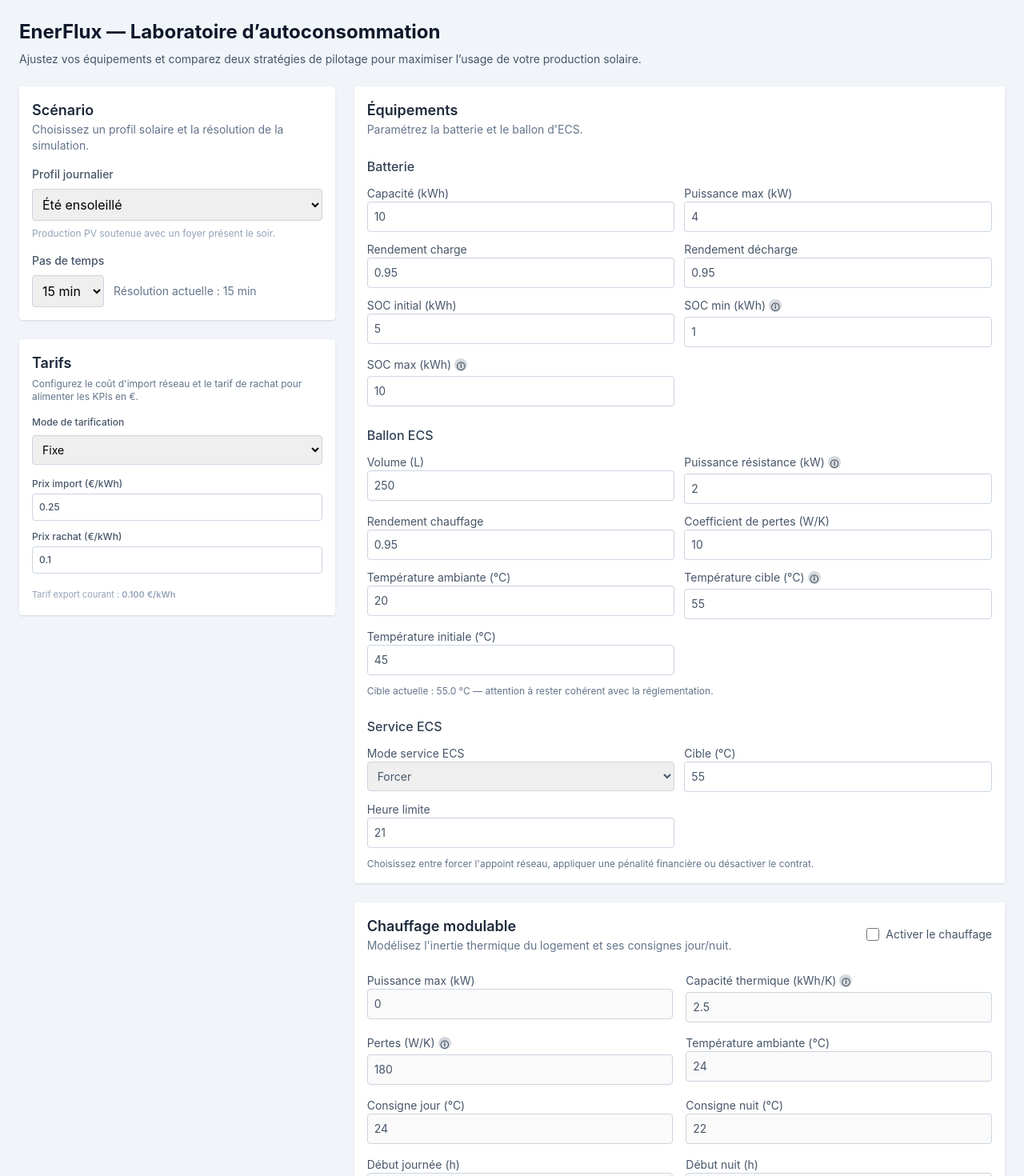
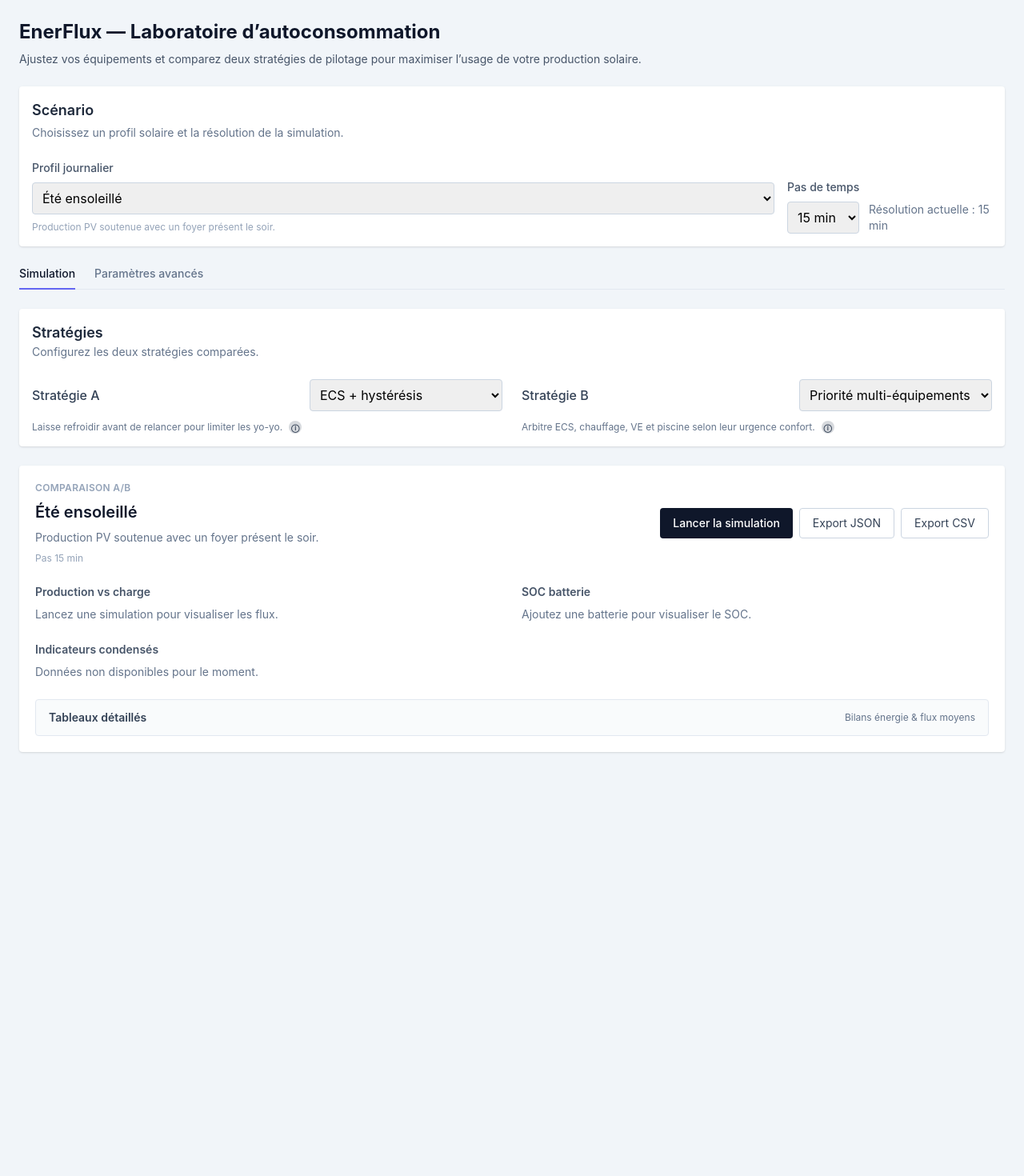
Before and after one commit to rodjac-lab/EnerFlux, a React (Vite) app: page / in a window 1280 px wide. Shown: the top 1470 px of the page at 80% size. After the commit the page ends 964 px from the top, so only its background shows below. Built offline with nearby package versions, Linux system fonts and the light colour scheme.

Commit message:
Refactor layout with simulation and advanced tabs

```diff
--- a/src/ui/App.tsx
+++ b/src/ui/App.tsx
@@ -75,6 +75,7 @@
       targetCelsius: initialScenario.defaults.ecsConfig.targetTemp_C
     };
   });
+  const [activeTab, setActiveTab] = useState<'overview' | 'advanced'>('overview');
 
   useEffect(() => {
     const scenario = getScenario(scenarioId);
@@ -145,28 +146,45 @@
             Ajustez vos équipements et comparez deux stratégies de pilotage pour maximiser l’usage de votre production solaire.
           </p>
         </header>
-        <div className="grid grid-cols-1 gap-6 lg:grid-cols-3">
-          <div className="lg:col-span-1 space-y-6">
-            <ScenarioPanel scenarioId={scenarioId} dt_s={dt_s} onScenarioChange={setScenarioId} onDtChange={setDt} />
-            <TariffPanel tariffs={tariffs} onChange={setTariffs} />
+        <section className="space-y-6">
+          <ScenarioPanel
+            variant="horizontal"
+            scenarioId={scenarioId}
+            dt_s={dt_s}
+            onScenarioChange={setScenarioId}
+            onDtChange={setDt}
+          />
+          <div className="border-b border-slate-200">
+            <nav className="flex gap-6" aria-label="Navigation principale">
+              <button
+                type="button"
+                onClick={() => setActiveTab('overview')}
+                className={`-mb-px border-b-2 pb-2 text-sm font-medium transition-colors ${
+                  activeTab === 'overview'
+                    ? 'border-indigo-500 text-slate-900'
+                    : 'border-transparent text-slate-500 hover:text-slate-700'
+                }`}
+                aria-selected={activeTab === 'overview'}
+              >
+                Simulation
+              </button>
+              <button
+                type="button"
+                onClick={() => setActiveTab('advanced')}
+                className={`-mb-px border-b-2 pb-2 text-sm font-medium transition-colors ${
+                  activeTab === 'advanced'
+                    ? 'border-indigo-500 text-slate-900'
+                    : 'border-transparent text-slate-500 hover:text-slate-700'
+                }`}
+                aria-selected={activeTab === 'advanced'}
+              >
+                Paramètres avancés
+              </button>
+            </nav>
           </div>
-          <div className="lg:col-span-2 space-y-6">
-            <AssetsPanel
-              battery={batteryParams}
-              dhw={dhwParams}
-              ecsService={ecsService}
-              onBatteryChange={setBatteryParams}
-              onDhwChange={setDhwParams}
-              onEcsServiceChange={setEcsService}
-            />
-            <HeatingPanel heating={heating} onChange={setHeating} />
-            <PoolPanel pool={pool} onChange={setPool} />
-            <EVPanel ev={ev} onChange={setEv} />
-          </div>
-          <div className="lg:col-span-3">
+          {activeTab === 'overview' ? (
+            <div className="space-y-6">
               <StrategyPanel strategyA={strategyA} strategyB={strategyB} onChange={handleStrategyChange} />
-          </div>
-        </div>
               <CompareAB
                 scenarioId={scenarioId}
                 dt_s={dt_s}
@@ -180,6 +198,26 @@
                 strategyA={strategyA}
                 strategyB={strategyB}
               />
+            </div>
+          ) : (
+            <div className="space-y-6">
+              <AssetsPanel
+                battery={batteryParams}
+                dhw={dhwParams}
+                ecsService={ecsService}
+                onBatteryChange={setBatteryParams}
+                onDhwChange={setDhwParams}
+                onEcsServiceChange={setEcsService}
+              />
+              <div className="grid grid-cols-1 gap-6 lg:grid-cols-2">
+                <TariffPanel tariffs={tariffs} onChange={setTariffs} />
+                <HeatingPanel heating={heating} onChange={setHeating} />
+                <PoolPanel pool={pool} onChange={setPool} />
+                <EVPanel ev={ev} onChange={setEv} />
+              </div>
+            </div>
+          )}
+        </section>
       </main>
     </div>
   );
--- a/src/ui/compare/CompareAB.tsx
+++ b/src/ui/compare/CompareAB.tsx
@@ -624,14 +624,20 @@
     );
   };
 
+  const scenarioLabel = scenario?.label ?? 'Comparaison A/B';
+  const scenarioDescription =
+    scenario?.description ?? 'Sélectionnez un scénario pour visualiser la production et la charge.';
+
   return (
-    <section className="bg-white shadow rounded p-4 space-y-6">
-      <div className="flex flex-col gap-2 md:flex-row md:items-center md:justify-between">
-        <div>
-          <h2 className="text-lg font-semibold text-slate-800">Comparaison A/B</h2>
-          <p className="text-sm text-slate-500">{scenario?.label} — pas {Math.round(dt_s / 60)} min</p>
+    <section className="space-y-6 rounded bg-white p-5 shadow">
+      <div className="flex flex-col gap-4 lg:flex-row lg:items-center lg:justify-between">
+        <div className="space-y-2">
+          <p className="text-xs font-semibold uppercase tracking-wide text-slate-400">Comparaison A/B</p>
+          <h2 className="text-xl font-semibold text-slate-900">{scenarioLabel}</h2>
+          <p className="text-sm text-slate-500">{scenarioDescription}</p>
+          <p className="text-xs text-slate-400">Pas {Math.round(dt_s / 60)} min</p>
         </div>
-        <div className="flex gap-2">
+        <div className="flex flex-wrap gap-2">
           <button
             type="button"
             className="rounded bg-slate-900 px-4 py-2 text-sm font-medium text-white hover:bg-slate-700 disabled:opacity-50"
@@ -661,7 +667,18 @@
 
       {error ? <p className="text-sm text-red-600">{error}</p> : null}
 
-      <div className="flex flex-wrap gap-2">{badges}</div>
+      {badges.length ? <div className="flex flex-wrap gap-2">{badges}</div> : null}
+
+      <div className="grid grid-cols-1 gap-6 lg:grid-cols-2">
+        <div className="space-y-2">
+          <h3 className="text-sm font-semibold text-slate-600">Production vs charge</h3>
+          <PVLoadChart result={resultA ?? resultB ?? undefined} />
+        </div>
+        <div className="space-y-2">
+          <h3 className="text-sm font-semibold text-slate-600">SOC batterie</h3>
+          <SocChart resultA={resultA ?? undefined} resultB={resultB ?? undefined} />
+        </div>
+      </div>
 
       <div className="space-y-2">
         <h3 className="text-sm font-semibold text-slate-600">Indicateurs condensés</h3>
@@ -671,6 +688,14 @@
         <CondensedKpiGrid groups={condensedGroups} />
       </div>
 
+      <details className="rounded border border-slate-200 bg-slate-50/80">
+        <summary className="flex cursor-pointer items-center justify-between gap-2 px-4 py-3 text-sm font-semibold text-slate-700">
+          <span>Tableaux détaillés</span>
+          <span className="text-xs font-normal text-slate-500">Bilans énergie & flux moyens</span>
+        </summary>
+        <div className="space-y-6 border-t border-slate-200 px-4 py-4">
+          <div className="space-y-2">
+            <h4 className="text-xs font-semibold uppercase tracking-wide text-slate-500">Bilans énergie</h4>
             <div className="overflow-x-auto">
               <table className="min-w-full divide-y divide-slate-200 text-sm">
                 <thead>
@@ -691,20 +716,10 @@
                 </tbody>
               </table>
             </div>
-
-      <div className="grid grid-cols-1 gap-8 lg:grid-cols-2">
-        <div>
-          <h3 className="mb-2 text-sm font-semibold text-slate-600">PV vs Charge</h3>
-          <PVLoadChart result={resultA ?? resultB ?? undefined} />
-        </div>
-        <div>
-          <h3 className="mb-2 text-sm font-semibold text-slate-600">SOC Batterie</h3>
-          <SocChart resultA={resultA ?? undefined} resultB={resultB ?? undefined} />
-        </div>
           </div>
 
           <div className="space-y-2">
-        <h3 className="text-sm font-semibold text-slate-600">Flux moyens (kW)</h3>
+            <h4 className="text-xs font-semibold uppercase tracking-wide text-slate-500">Flux moyens (kW)</h4>
             <div className="overflow-x-auto">
               <table className="min-w-full divide-y divide-slate-200 text-sm">
                 <thead>
@@ -736,6 +751,8 @@
               </table>
             </div>
           </div>
+        </div>
+      </details>
     </section>
   );
 };
--- a/src/ui/panels/EVPanel.tsx
+++ b/src/ui/panels/EVPanel.tsx
@@ -5,13 +5,23 @@
 interface EVPanelProps {
   ev: EVFormState;
   onChange: (next: EVFormState) => void;
+  variant?: 'card' | 'inline';
 }
 
 const numberInputClasses = 'w-full rounded border border-slate-300 p-2';
 
 const clampHour = (value: number): number => Math.min(Math.max(value, 0), 24);
 
-const EVPanel: React.FC<EVPanelProps> = ({ ev, onChange }) => {
+const containerClasses = (variant: 'card' | 'inline'): string =>
+  variant === 'inline' ? 'rounded border border-slate-200 bg-white/80 p-4 space-y-6' : 'bg-white shadow rounded p-4 space-y-6';
+
+const titleClasses = (variant: 'card' | 'inline'): string =>
+  variant === 'inline' ? 'text-base font-semibold text-slate-800' : 'text-lg font-semibold text-slate-800';
+
+const subtitleClasses = (variant: 'card' | 'inline'): string =>
+  variant === 'inline' ? 'text-xs text-slate-500' : 'text-sm text-slate-500';
+
+const EVPanel: React.FC<EVPanelProps> = ({ ev, onChange, variant = 'card' }) => {
   const updateMaxPower = (value: number) => {
     onChange({
       ...ev,
@@ -41,11 +51,11 @@
   };
 
   return (
-    <section className="bg-white shadow rounded p-4 space-y-6">
+    <section className={containerClasses(variant)}>
       <header className="flex flex-col gap-2 md:flex-row md:items-center md:justify-between">
         <div>
-          <h2 className="text-lg font-semibold text-slate-800">Borne véhicule électrique</h2>
-          <p className="text-sm text-slate-500">
+          <h2 className={titleClasses(variant)}>Borne véhicule électrique</h2>
+          <p className={subtitleClasses(variant)}>
             Programmez une session de charge quotidienne : arrivée, départ et énergie à restituer.
           </p>
         </div>
--- a/src/ui/panels/HeatingPanel.tsx
+++ b/src/ui/panels/HeatingPanel.tsx
@@ -6,11 +6,21 @@
 interface HeatingPanelProps {
   heating: HeatingFormState;
   onChange: (next: HeatingFormState) => void;
+  variant?: 'card' | 'inline';
 }
 
 const numberInputClasses = 'w-full rounded border border-slate-300 p-2';
 
-const HeatingPanel: React.FC<HeatingPanelProps> = ({ heating, onChange }) => {
+const containerClasses = (variant: 'card' | 'inline'): string =>
+  variant === 'inline' ? 'rounded border border-slate-200 bg-white/80 p-4 space-y-6' : 'bg-white shadow rounded p-4 space-y-6';
+
+const titleClasses = (variant: 'card' | 'inline'): string =>
+  variant === 'inline' ? 'text-base font-semibold text-slate-800' : 'text-lg font-semibold text-slate-800';
+
+const subtitleClasses = (variant: 'card' | 'inline'): string =>
+  variant === 'inline' ? 'text-xs text-slate-500' : 'text-sm text-slate-500';
+
+const HeatingPanel: React.FC<HeatingPanelProps> = ({ heating, onChange, variant = 'card' }) => {
   const { params } = heating;
 
   const update = (key: keyof HeatingFormState['params'], value: number) => {
@@ -21,11 +31,11 @@
   };
 
   return (
-    <section className="bg-white shadow rounded p-4 space-y-6">
+    <section className={containerClasses(variant)}>
       <header className="flex flex-col gap-2 md:flex-row md:items-center md:justify-between">
         <div>
-          <h2 className="text-lg font-semibold text-slate-800">Chauffage modulable</h2>
-          <p className="text-sm text-slate-500">
+          <h2 className={titleClasses(variant)}>Chauffage modulable</h2>
+          <p className={subtitleClasses(variant)}>
             Modélisez l&apos;inertie thermique du logement et ses consignes jour/nuit.
           </p>
         </div>
--- a/src/ui/panels/PoolPanel.tsx
+++ b/src/ui/panels/PoolPanel.tsx
@@ -4,11 +4,21 @@
 interface PoolPanelProps {
   pool: PoolFormState;
   onChange: (next: PoolFormState) => void;
+  variant?: 'card' | 'inline';
 }
 
 const numberInputClasses = 'w-full rounded border border-slate-300 p-2';
 
-const PoolPanel: React.FC<PoolPanelProps> = ({ pool, onChange }) => {
+const containerClasses = (variant: 'card' | 'inline'): string =>
+  variant === 'inline' ? 'rounded border border-slate-200 bg-white/80 p-4 space-y-6' : 'bg-white shadow rounded p-4 space-y-6';
+
+const titleClasses = (variant: 'card' | 'inline'): string =>
+  variant === 'inline' ? 'text-base font-semibold text-slate-800' : 'text-lg font-semibold text-slate-800';
+
+const subtitleClasses = (variant: 'card' | 'inline'): string =>
+  variant === 'inline' ? 'text-xs text-slate-500' : 'text-sm text-slate-500';
+
+const PoolPanel: React.FC<PoolPanelProps> = ({ pool, onChange, variant = 'card' }) => {
   const window = pool.params.preferredWindows[0] ?? { startHour: 10, endHour: 16 };
 
   const update = (key: keyof PoolFormState['params'], value: number) => {
@@ -37,11 +47,11 @@
   };
 
   return (
-    <section className="bg-white shadow rounded p-4 space-y-6">
+    <section className={containerClasses(variant)}>
       <header className="flex flex-col gap-2 md:flex-row md:items-center md:justify-between">
         <div>
-          <h2 className="text-lg font-semibold text-slate-800">Pompe de piscine</h2>
-          <p className="text-sm text-slate-500">
+          <h2 className={titleClasses(variant)}>Pompe de piscine</h2>
+          <p className={subtitleClasses(variant)}>
             Pilotez la filtration quotidienne (puissance fixe et durée minimale).
           </p>
         </div>
--- a/src/ui/panels/ScenarioPanel.tsx
+++ b/src/ui/panels/ScenarioPanel.tsx
@@ -6,17 +6,41 @@
   dt_s: number;
   onScenarioChange: (scenarioId: PresetId) => void;
   onDtChange: (dt_s: number) => void;
+  variant?: 'card' | 'horizontal';
 }
 
 const dtOptions = [300, 600, 900, 1200, 1800];
 
-const ScenarioPanel: React.FC<ScenarioPanelProps> = ({ scenarioId, dt_s, onScenarioChange, onDtChange }) => (
-  <section className="bg-white shadow rounded p-4 space-y-4">
-    <header>
+const ScenarioPanel: React.FC<ScenarioPanelProps> = ({
+  scenarioId,
+  dt_s,
+  onScenarioChange,
+  onDtChange,
+  variant = 'card'
+}) => {
+  const containerClasses =
+    variant === 'horizontal'
+      ? 'bg-white shadow rounded p-4 space-y-4 lg:space-y-6'
+      : 'bg-white shadow rounded p-4 space-y-4';
+
+  const controlsLayoutClasses =
+    variant === 'horizontal'
+      ? 'flex flex-col gap-4 lg:flex-row lg:items-end lg:justify-between'
+      : 'space-y-4';
+
+  const scenarioFieldClasses =
+    variant === 'horizontal' ? 'flex-1 min-w-0 space-y-2' : 'space-y-2';
+
+  const dtFieldClasses = variant === 'horizontal' ? 'flex flex-col space-y-2 lg:w-64' : 'space-y-2';
+
+  return (
+    <section className={containerClasses}>
+      <header className={variant === 'horizontal' ? 'space-y-1' : undefined}>
         <h2 className="text-lg font-semibold text-slate-800">Scénario</h2>
         <p className="text-sm text-slate-500">Choisissez un profil solaire et la résolution de la simulation.</p>
       </header>
-    <div className="space-y-2">
+      <div className={controlsLayoutClasses}>
+        <div className={scenarioFieldClasses}>
           <label className="block text-sm font-medium text-slate-600" htmlFor="scenario-select">
             Profil journalier
           </label>
@@ -36,7 +60,7 @@
             {scenarioPresets.find((preset) => preset.id === scenarioId)?.description}
           </p>
         </div>
-    <div className="space-y-2">
+        <div className={dtFieldClasses}>
           <label className="block text-sm font-medium text-slate-600">Pas de temps</label>
           <div className="flex items-center space-x-3">
             <select
@@ -53,7 +77,9 @@
             <span className="text-sm text-slate-500">Résolution actuelle : {Math.round(dt_s / 60)} min</span>
           </div>
         </div>
+      </div>
     </section>
   );
+};
 
 export default ScenarioPanel;
--- a/src/ui/panels/TariffPanel.tsx
+++ b/src/ui/panels/TariffPanel.tsx
@@ -6,6 +6,7 @@
 interface TariffPanelProps {
   tariffs: Tariffs;
   onChange: (tariffs: Tariffs) => void;
+  variant?: 'card' | 'inline';
 }
 
 const hourOptions = Array.from({ length: 24 }, (_, index) => index);
@@ -55,7 +56,20 @@
   }
 };
 
-const TariffPanel: React.FC<TariffPanelProps> = ({ tariffs, onChange }) => {
+const containerClasses = (variant: 'card' | 'inline'): string => {
+  if (variant === 'inline') {
+    return 'rounded border border-slate-200 bg-white/80 p-4 space-y-4 text-sm';
+  }
+  return 'bg-white shadow rounded p-4 space-y-4 text-sm';
+};
+
+const titleClasses = (variant: 'card' | 'inline'): string =>
+  variant === 'inline' ? 'text-base font-semibold text-slate-800' : 'text-lg font-semibold text-slate-800';
+
+const descriptionClasses = (variant: 'card' | 'inline'): string =>
+  variant === 'inline' ? 'text-xs text-slate-500' : 'text-xs text-slate-500';
+
+const TariffPanel: React.FC<TariffPanelProps> = ({ tariffs, onChange, variant = 'card' }) => {
   const [profileImportText, setProfileImportText] = useState('');
   const [profileExportText, setProfileExportText] = useState('');
   const [profileErrors, setProfileErrors] = useState<{ import?: string; export?: string }>({});
@@ -203,10 +217,10 @@
   };
 
   return (
-    <section className="bg-white shadow rounded p-4 space-y-4 text-sm">
+    <section className={containerClasses(variant)}>
       <header className="space-y-1">
-        <h2 className="text-lg font-semibold text-slate-800">Tarifs</h2>
-        <p className="text-xs text-slate-500">
+        <h2 className={titleClasses(variant)}>Tarifs</h2>
+        <p className={descriptionClasses(variant)}>
           Configurez le coût d&apos;import réseau et le tarif de rachat pour alimenter les KPIs en €.
         </p>
       </header>
```
Lines whose indentation alone changed are shown as unchanged.
